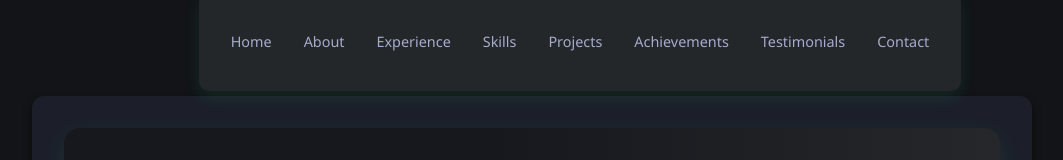
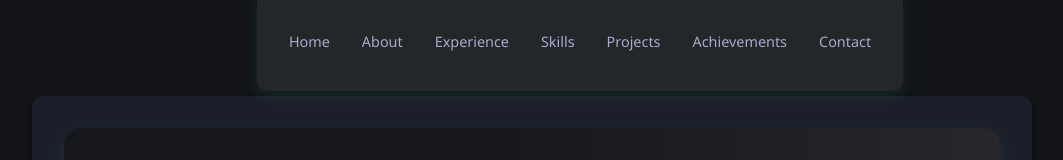
Before and after one commit to ARULKUMAR0106/protfolio, a React (Vite) app: page / in a window 1280 px wide. Shown: the top 160 px of the page, without its empty margins (108-1171 px from the left). Built offline with nearby package versions, Linux system fonts and the light colour scheme.

Commit message:
Add gitignore

```diff
--- a/src/App.tsx
+++ b/src/App.tsx
@@ -22,7 +22,7 @@ const App: React.FC = () => (
           <li><a href="#skills">Skills</a></li>
           <li><a href="#projects">Projects</a></li>
           <li><a href="#achievements">Achievements</a></li>
-          <li><a href="#testimonials">Testimonials</a></li>
+
           <li><a href="#contact">Contact</a></li>
         </ul>
       </nav>
```
